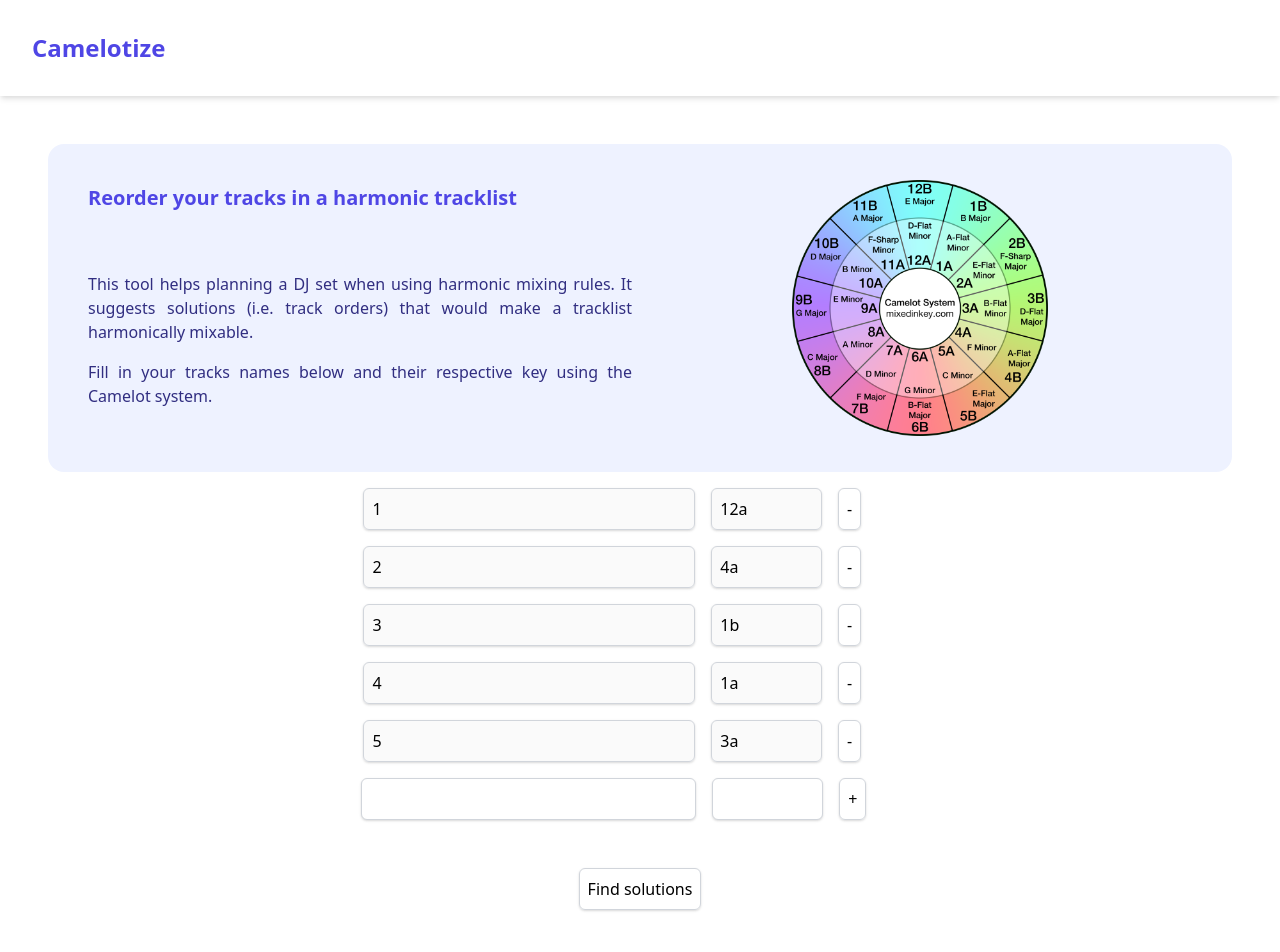
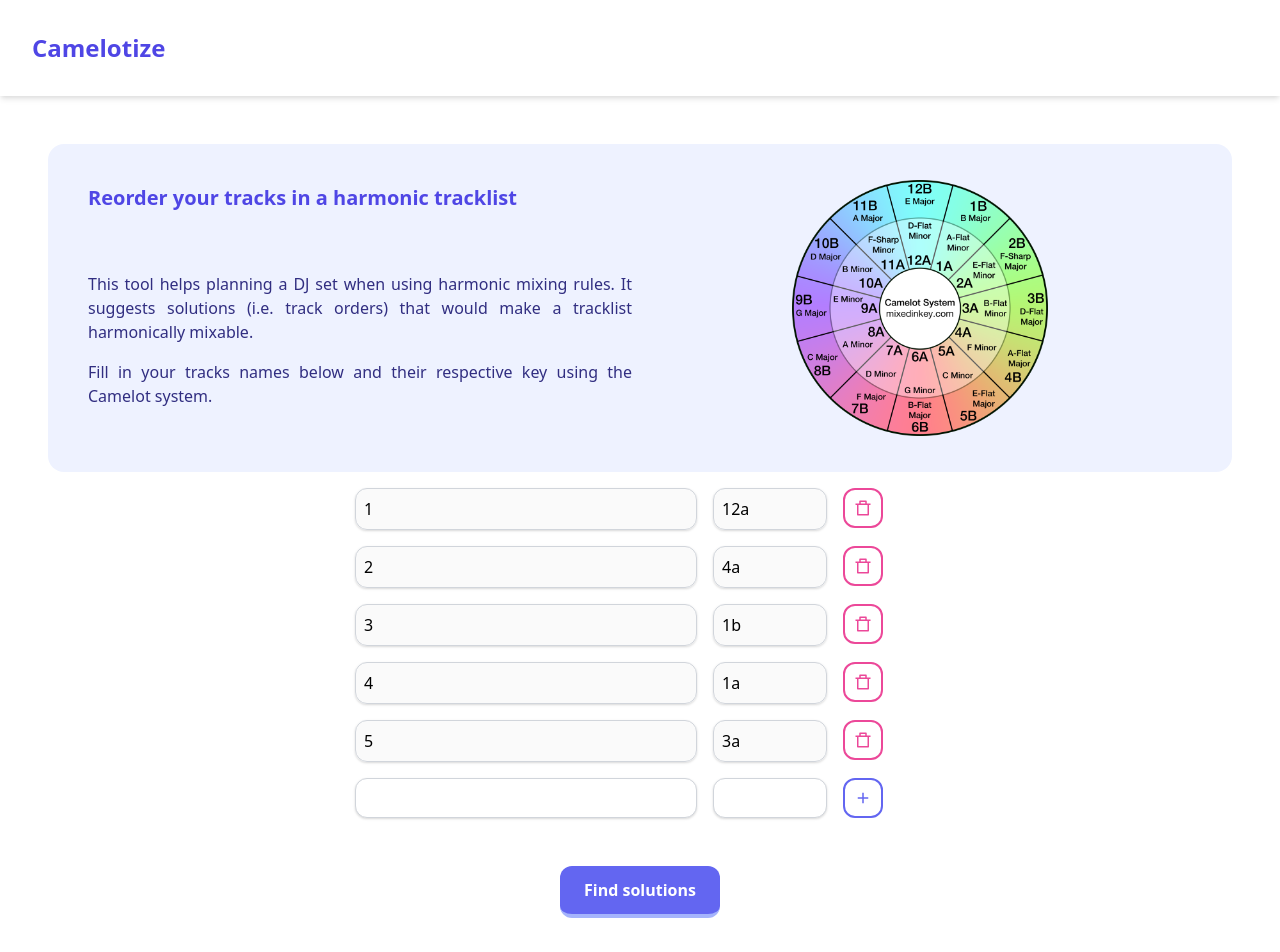
Before and after one commit to Meknassih/camelotize, a Svelte app: page / in a window 1280 px wide. Shown: the top 952 px of the page. Built offline with nearby package versions, Linux system fonts and the light colour scheme.

Commit message:
Added icons

```diff
--- a/public/index.html
+++ b/public/index.html
@@ -10,6 +10,7 @@
 	<link rel='icon' type='image/png' href='/favicon.png'>
 	<link href="/tailwind.css" rel="stylesheet">
 	<link rel='stylesheet' href='/build/bundle.css'>
+	<link href="https://cdn.jsdelivr.net/npm/remixicon@2.5.0/fonts/remixicon.css" rel="stylesheet">
 	<script defer src='/build/bundle.js'></script>
 </head>
 
--- a/src/App.svelte
+++ b/src/App.svelte
@@ -1,4 +1,5 @@
 <script>
+	import { onMount } from "svelte";
 	import Head from "./Head.svelte";
 	import Tracklist from "./Tracklist.svelte";
 	import { tracks, solutions } from "./stores";
@@ -46,7 +47,7 @@
 		<Tracklist />
 		<div class="container flex justify-center m-8">
 			<button
-				class="border border-solid border-gray-300 rounded-md p-2 shadow"
+				class="px-6 py-3 border-b-4 hover:bg-indigo-400 border-indigo-300 bg-indigo-500 text-white font-bold rounded-xl p-2 hover:shadow"
 				on:click={findSolutions}>Find solutions</button
 			>
 		</div>
--- a/src/SolutionTracklist.svelte
+++ b/src/SolutionTracklist.svelte
@@ -11,7 +11,7 @@
 				class="flex flex-1 flex-col flex-nowrap gap-4 mx-4 md:mx-8 py-8"
 			>
 				{#each solution as track}
-					<Track {...track} />
+					<Track {...track} hasDeleteButton={false} />
 				{/each}
 			</div>
 		{/each}
--- a/src/Track.svelte
+++ b/src/Track.svelte
@@ -1,6 +1,8 @@
 <script>
 	import { tracks } from "./stores";
-	export let trackName, trackKey;
+	export let trackName,
+		trackKey,
+		hasDeleteButton = true;
 
 	function removeTrack() {
 		tracks.update((prev) =>
@@ -12,20 +14,22 @@
 <div class="flex flex-1 flex-row flex-nowrap gap-4 mx-auto">
 	<input
 		disabled
-		class="border border-solid border-gray-300 rounded-md w-3/5 p-2 shadow"
+		class="border border-solid border-gray-300 rounded-xl w-3/5 p-2 shadow"
 		type="text"
 		bind:value={trackName}
 	/>
 	<input
 		disabled
-		class="border border-solid border-gray-300 rounded-md w-1/5 p-2 shadow"
+		class="border border-solid border-gray-300 rounded-xl w-1/5 p-2 shadow"
 		type="text"
 		bind:value={trackKey}
 	/>
-	<button
-		class="border border-solid border-gray-300 rounded-md w-auto p-2 shadow"
-		on:click={removeTrack}>-</button
-	>
+	{#if hasDeleteButton}
+		<button
+			class="border-2 border-solid border-pink-500 hover:bg-pink-100 rounded-xl h-10 w-10"
+			on:click={removeTrack}
+			><i class="text-pink-500 text-lg ri-delete-bin-7-line" /></button
+		>{/if}
 </div>
 
 <style>
--- a/src/TrackInput.svelte
+++ b/src/TrackInput.svelte
@@ -9,18 +9,19 @@
 
 <div class="flex flex-1 flex-row flex-nowrap gap-4 mx-auto">
 	<input
-		class="border border-solid border-gray-300 rounded-md w-3/5 shadow p-2"
+		class="border border-solid border-gray-300 rounded-xl w-3/5 shadow p-2 focus:outline-none focus:ring-2 focus:ring-indigo-500 focus:border-transparent h-10"
 		type="text"
 		bind:value={trackName}
 	/>
 	<input
-		class="border border-solid border-gray-300 rounded-md w-1/5 shadow p-2"
+		class="border border-solid border-gray-300 rounded-xl w-1/5 shadow p-2 focus:outline-none focus:ring-2 focus:ring-indigo-500 focus:border-transparent h-10"
 		type="text"
 		bind:value={trackKey}
 	/>
 	<button
-		class="border border-solid border-gray-300 rounded-md w-auto  p-2 shadow"
-		on:click={addTrack}>+</button
+		class="border-2 border-solid border-indigo-500 hover:bg-indigo-100 rounded-xl h-10 w-10"
+		on:click={addTrack}
+		><i class="text-indigo-500 text-lg ri-add-line" /></button
 	>
 </div>
 
```
